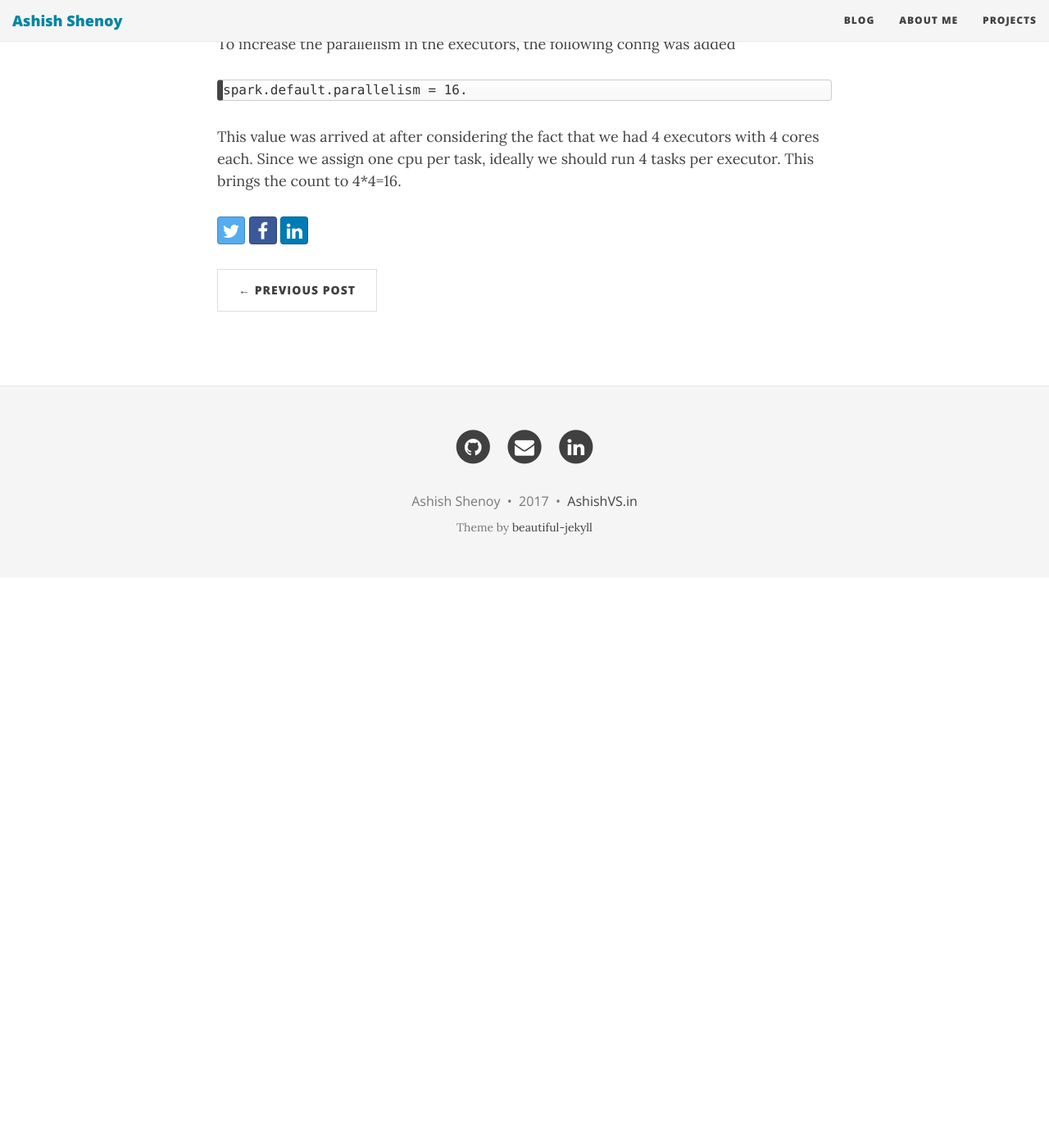
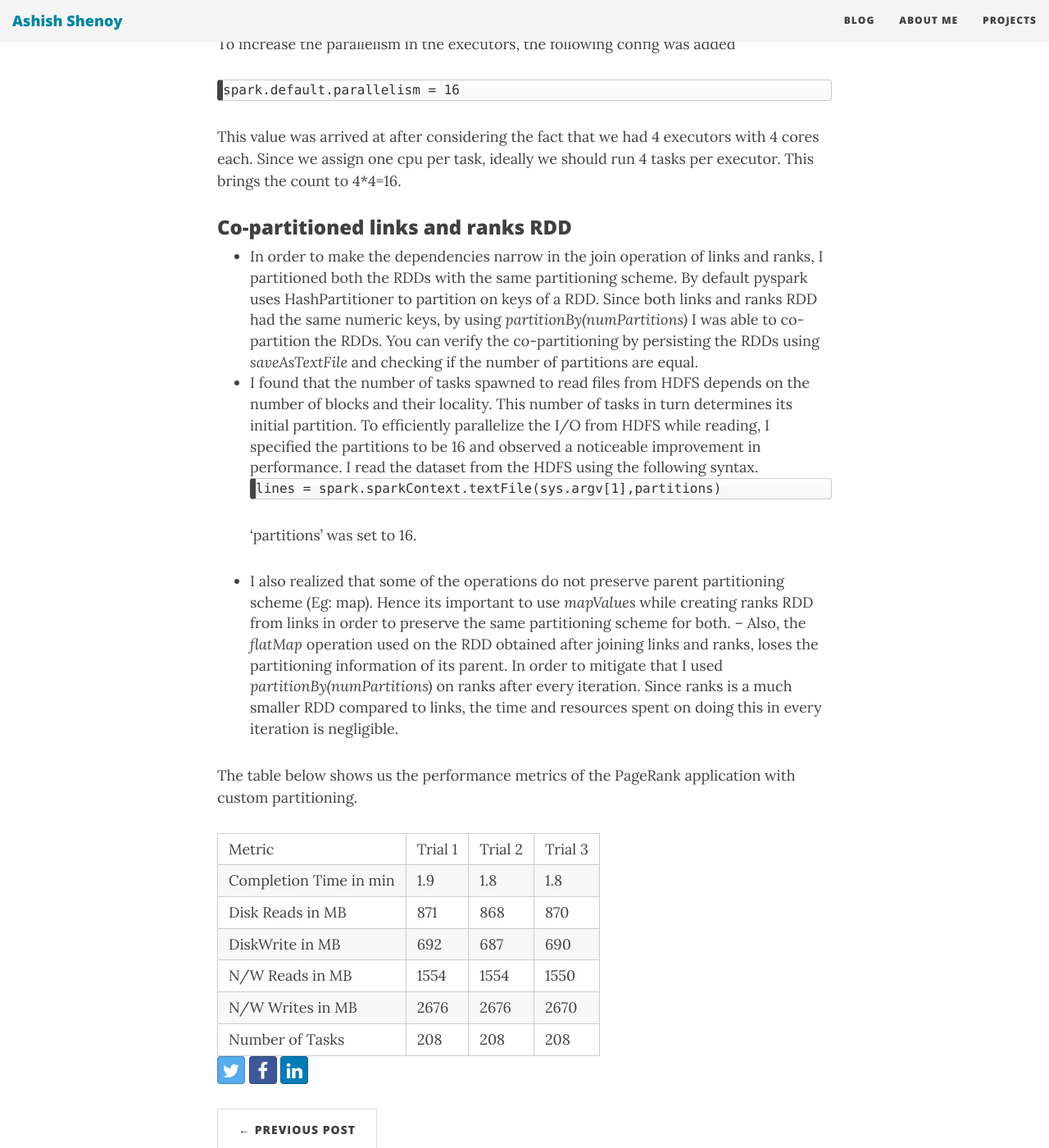
Before and after one commit to ashishvshenoy/ashishvshenoy.github.io, a Jekyll site: the page built from _posts/2017-03-25-experiments-with-the-performance-of-apache-spark-and-apache-storm.md, in a window 1280 px wide and 1400 px high, scrolled down 2074 px. Shown: the whole window at 82% size. Built offline with Jekyll 4.4.1, drawn with Linux system fonts in a browser that asks for light colours; nearby versions of some CDN libraries; before the commit the page ends 2778 px from its top, so only the background shows below that.

Commit message:
Updated 2017-03-25-experiments-with-the-performance-of-apache-spark-and-apache-storm.md

````diff
--- a/_posts/2017-03-25-experiments-with-the-performance-of-apache-spark-and-apache-storm.md
+++ b/_posts/2017-03-25-experiments-with-the-performance-of-apache-spark-and-apache-storm.md
@@ -47,6 +47,27 @@ steps.
 ### Increased the parallelism
 To increase the parallelism in the executors, the following config was added
 ```
-spark.default.parallelism = 16.
+spark.default.parallelism = 16
 ```
 This value was arrived at after considering the fact that we had 4 executors with 4 cores each. Since we assign one cpu per task, ideally we should run 4 tasks per executor. This brings the count to 4*4=16.
+
+### Co-partitioned links and ranks RDD
+* In order to make the dependencies narrow in the join operation of links and ranks, I partitioned both the RDDs with the same partitioning scheme. By default pyspark uses HashPartitioner to partition on keys of a RDD. Since both links and ranks RDD had the same numeric keys, by using _partitionBy(numPartitions)_ I was able to co-partition the RDDs. You can verify the co-partitioning by persisting the RDDs using _saveAsTextFile_ and checking if the number of partitions are equal.
+* I found that the number of tasks spawned to read files from HDFS depends on the number of blocks and their locality. This number of tasks in turn determines its initial partition. To efficiently parallelize the I/O from HDFS while reading, I specified the partitions to be 16 and observed a noticeable improvement in performance. I read the dataset from the HDFS using the following syntax.
+```
+lines = spark.sparkContext.textFile(sys.argv[1],partitions)
+```
+'partitions' was set to 16.
+* I also realized that some of the operations do not preserve parent partitioning scheme (Eg: map). Hence its important to use _mapValues_ while creating ranks RDD from links in order to preserve the same partitioning scheme for both.
+– Also, the _flatMap_ operation used on the RDD obtained after joining links and ranks, loses the partitioning information of its parent. In order to mitigate that I used _partitionBy(numPartitions)_ on ranks after every iteration. Since ranks is a much smaller RDD compared to links, the time and resources spent on doing this in every iteration is negligible.
+
+The table below shows us the performance metrics of the PageRank application with custom
+partitioning.
+
+|Metric| Trial 1| Trial 2| Trial 3|
+|Completion Time in min| 1.9| 1.8| 1.8|
+|Disk Reads in MB| 871| 868| 870|
+|DiskWrite in MB| 692| 687| 690|
+|N/W Reads in MB| 1554| 1554| 1550|
+|N/W Writes in MB| 2676| 2676| 2670|
+|Number of Tasks| 208| 208| 208|
````
